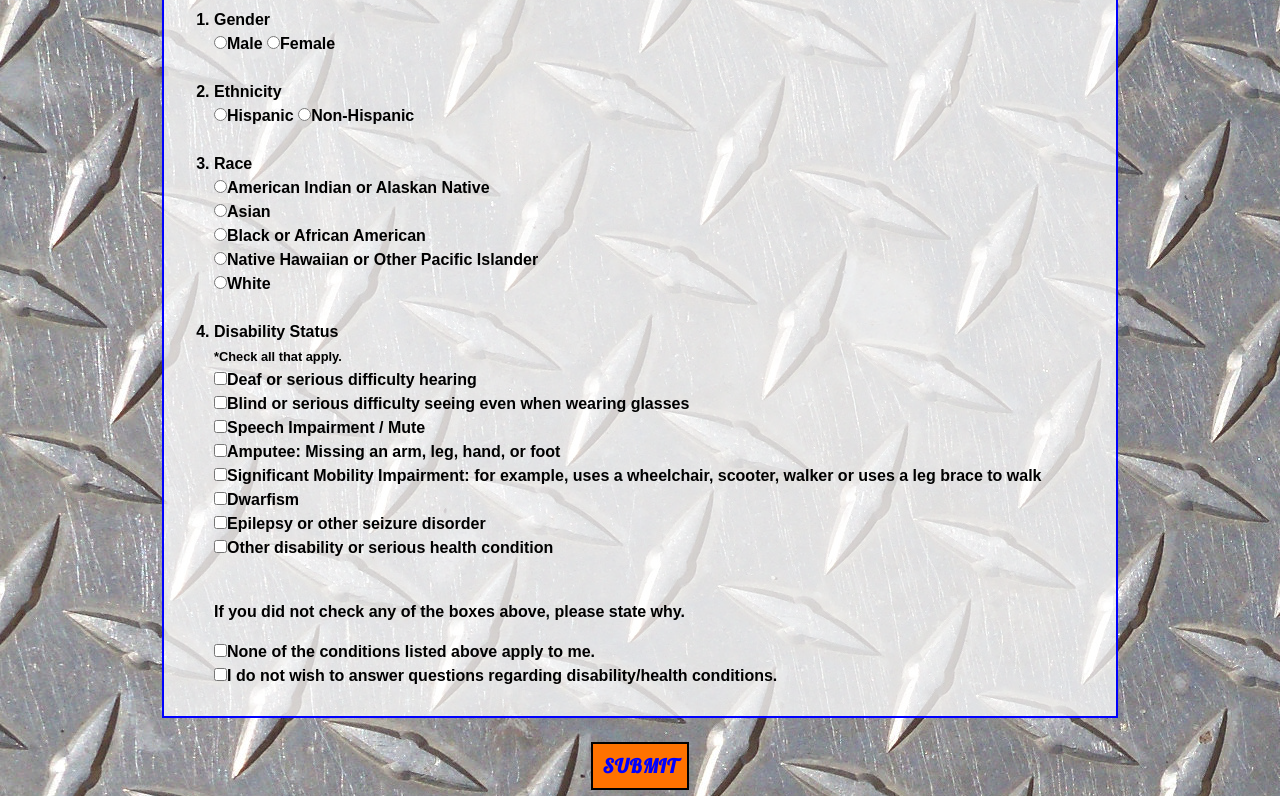
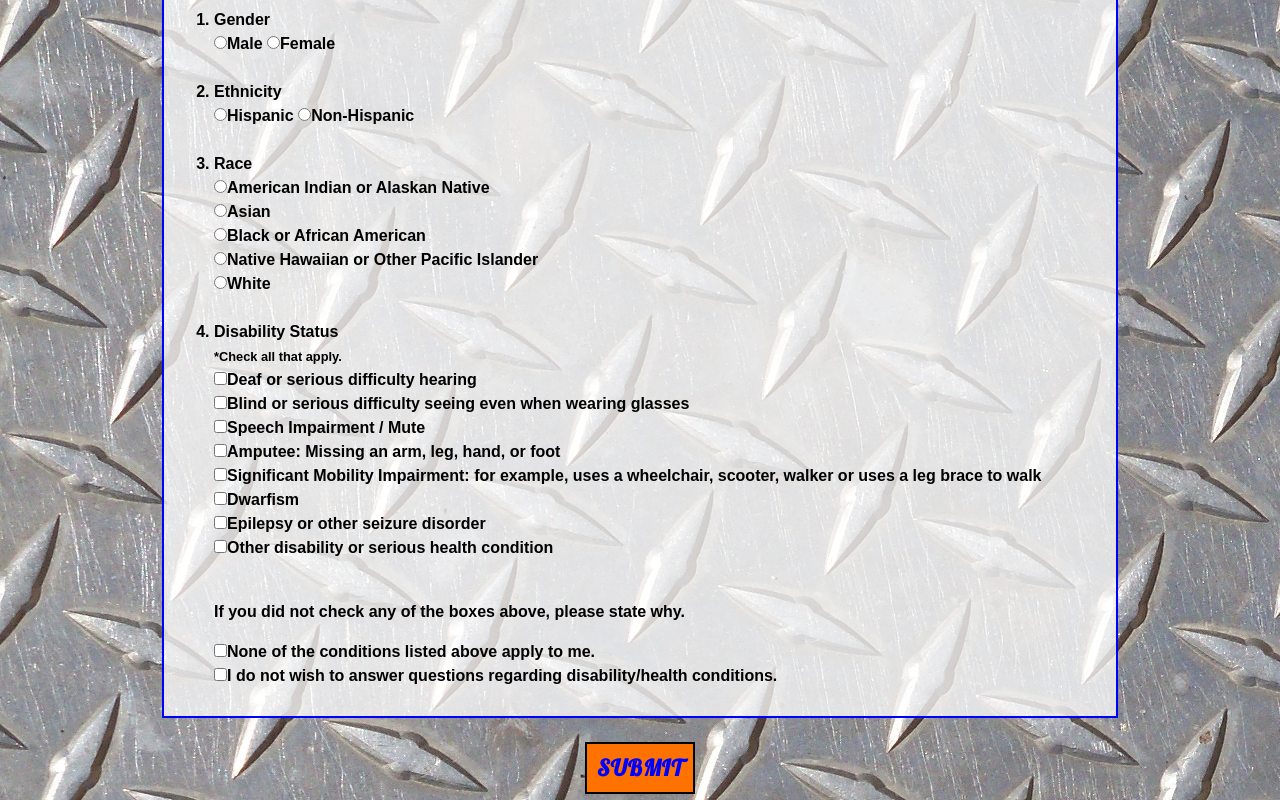
Before and after one commit to tracyparker/ParkTechCareers, a plain HTML site: page index.html in a window 1280 px wide. Shown: the part 3387-4187 px from the top of the page. Drawn offline with Linux system fonts and the light colour scheme.

Commit message:
Button change
Styling to "Back to Apply" button

```diff
--- a/css/main.css
+++ b/css/main.css
@@ -98,22 +98,18 @@ nav a:hover, nav a.selected {
 	max-width: 50%;
 }
 
-.submit {
-	padding: 10px;
-	text-decoration: none;
-	text-align: center;
+.submit_thanks {
 	font-family: 'Lobster';
-	letter-spacing: 1px;
-	font-size: 1.4em;
-	min-width: 200px;
-	min-height: 60px;
-	color: blue;
+	font-size: 1.2em;
+	min-width: 100px;
+	min-height: 50px;
+	color:#ff7200;
 	/*text-shadow: 0 0 10px #fff, 0 0 20px #fff, 0 0 30px #fff, 0 0 40px blue, 0 0 70px blue, 0 0 80px blue, 0 0 100px blue, 0 0 150px blue;*/
-	background-color: #ff7200;
+	background-color: blue;
 	border: 2px solid black;
+	margin-top: 1.6%;
 	margin-bottom: 40px;
 }
-
 /*End Thank You*/
 
 
@@ -167,10 +163,14 @@ hr {
 }
 
 .submit {
+	padding: 10px;
+	text-decoration: none;
+	text-align: center;
 	font-family: 'Lobster';
-	font-size: 1.2em;
-	min-width: 100px;
-	min-height: 50px;
+	letter-spacing: 1px;
+	font-size: 1.4em;
+	min-width: 200px;
+	min-height: 60px;
 	color: blue;
 	/*text-shadow: 0 0 10px #fff, 0 0 20px #fff, 0 0 30px #fff, 0 0 40px blue, 0 0 70px blue, 0 0 80px blue, 0 0 100px blue, 0 0 150px blue;*/
 	background-color: #ff7200;
```
